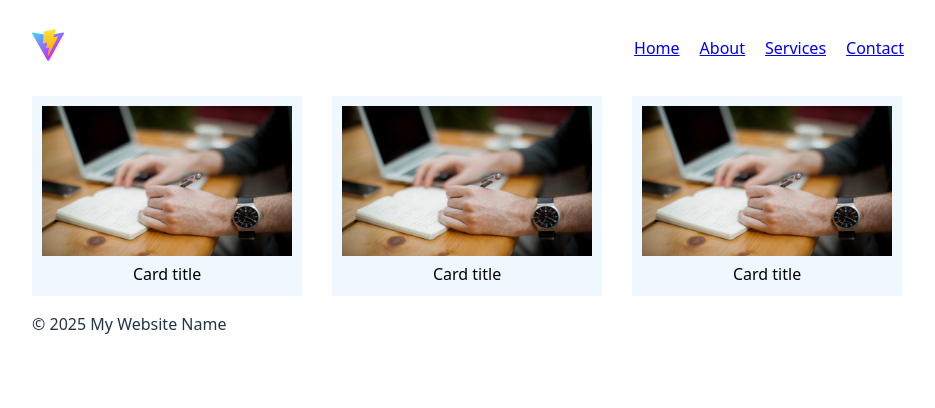
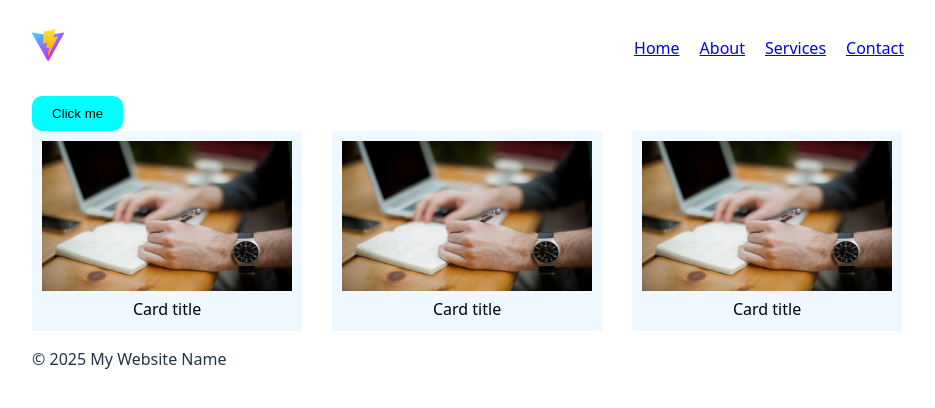
Before and after one commit to a6hijeet/react-demo, a React (Vite) app: page /posts in a window 1280 px wide. Shown: the top 408 px of the page, without its empty margins (172-1107 px from the left). Built offline with nearby package versions, Linux system fonts and the light colour scheme.

Commit message:
Create Module for component

```diff
--- /dev/null
+++ b/src/components/Button/Button.jsx
@@ -0,0 +1,9 @@
+import styles from './Button.module.css'
+
+function Button() {
+  return (
+    <button className={styles.button}>Click me</button>
+  )
+}
+
+export default Button
--- /dev/null
+++ b/src/components/Button/Button.module.css
@@ -0,0 +1,7 @@
+.button {
+  background-color: aqua;
+  padding:10px 20px;
+  border-radius: 10px;
+  color: black;
+  border:none;
+}
--- a/src/components/Post.jsx
+++ b/src/components/Post.jsx
@@ -1,3 +1,4 @@
+import Button from "./Button/Button";
 import Card from "./Card";
 
 function Post() {
@@ -7,11 +8,16 @@
   const post4 = "Post Title 4";
 
   return (
-    <div className="posts-wrapper">
-      <Card/>
-      <Card/>
-      <Card/>
-    </div>
+   <>
+   <Button></Button>
+   <div className="posts-wrapper">
+
+       <Card/>
+       <Card/>
+       <Card/>
+     </div>
+   </>
+
   )
 }
 
```
